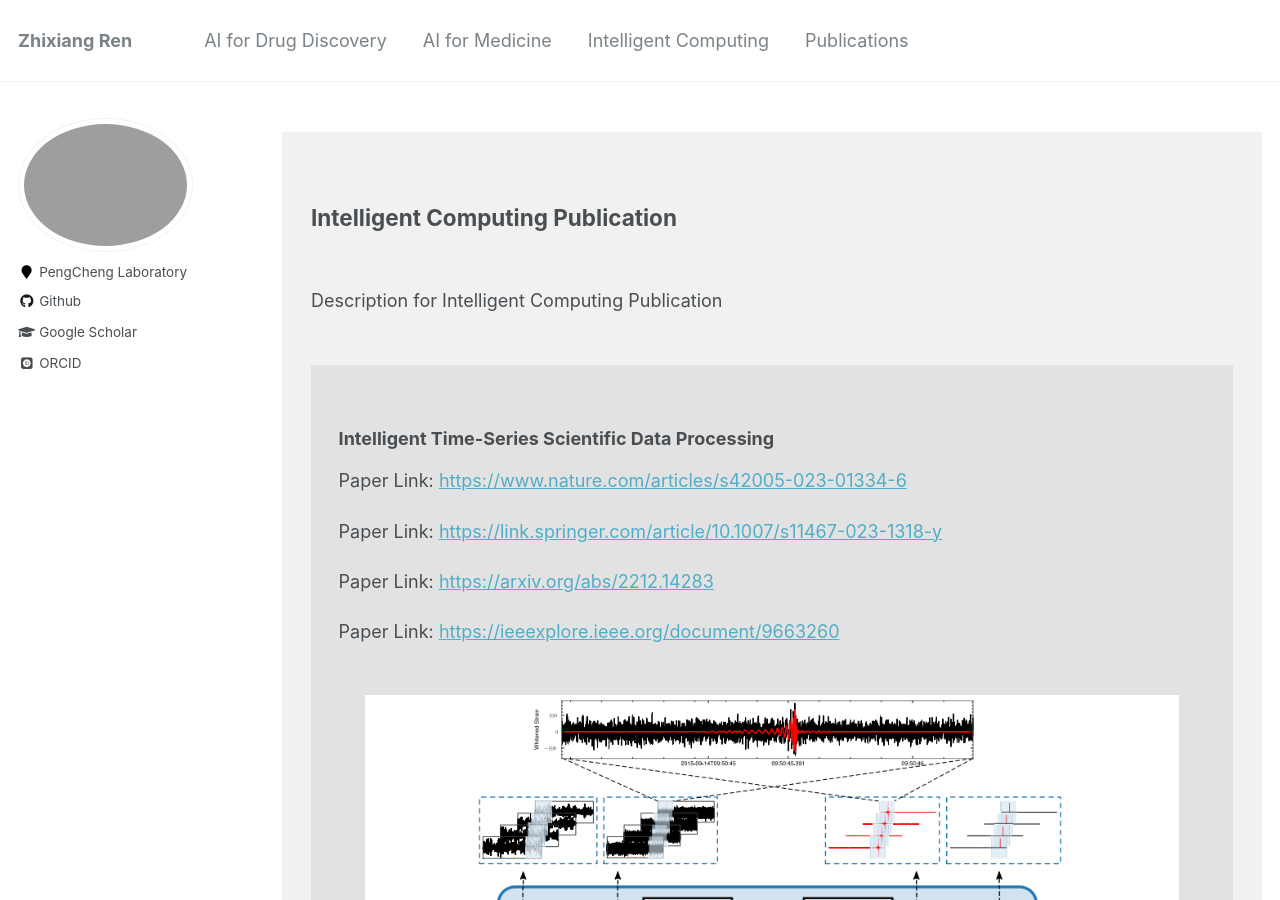
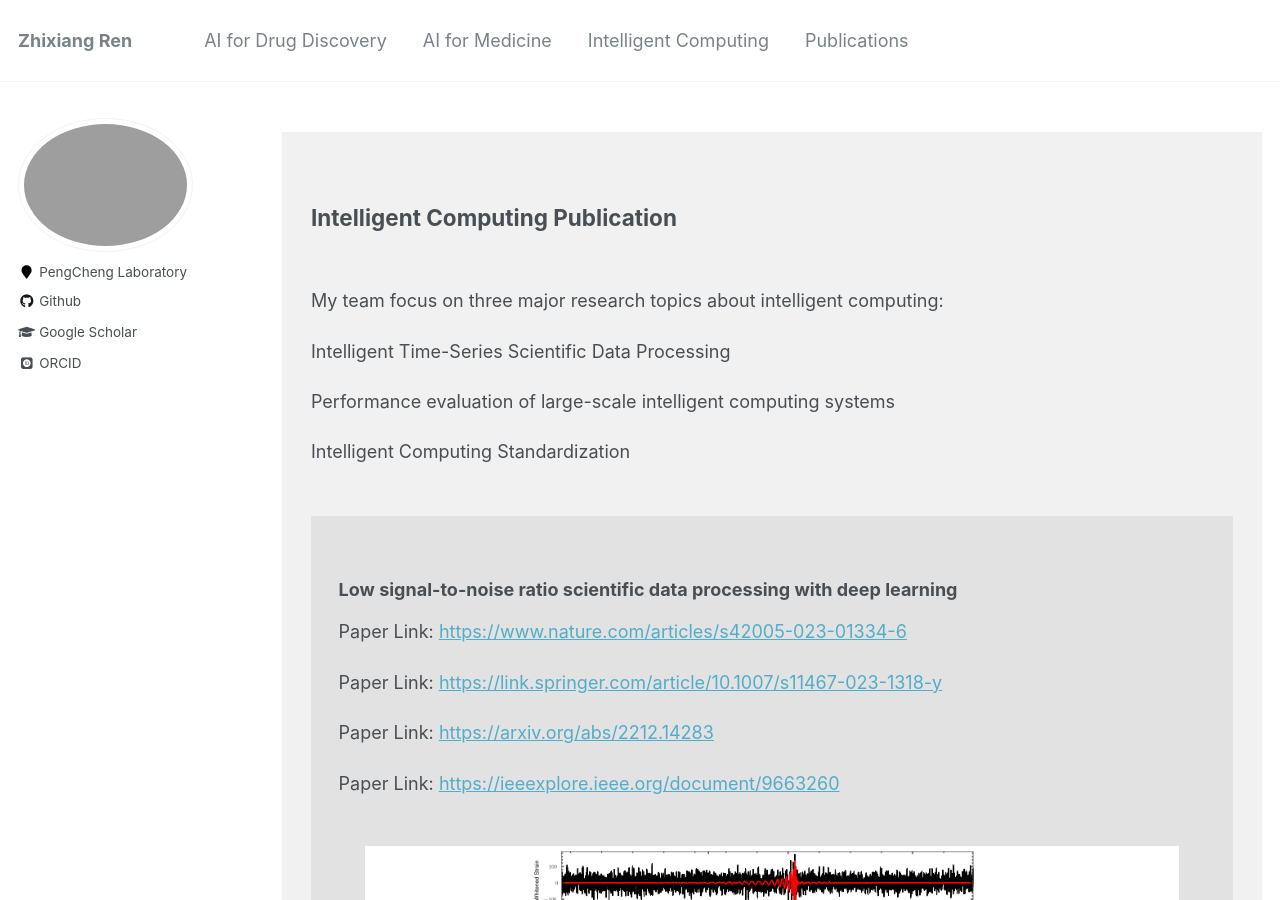
Before and after one commit to zhixiang-ren/zhixiang-ren.github.io, a Jekyll site: the page built from _pages/Intelligent_Computing.html, in a window 1280 px wide and 900 px high. Built offline with Jekyll 4.4.1, drawn with Linux system fonts in a browser that asks for light colours; some web fonts are replaced.

Commit message:
Update Intelligent_Computing.html

```diff
--- a/_pages/Intelligent_Computing.html
+++ b/_pages/Intelligent_Computing.html
@@ -10,12 +10,15 @@ author_profile: true
 </br>
 <h2>Intelligent Computing Publication</h2>
 </br>
-<p style="text-align:justify">Description for Intelligent Computing Publication</p>
+<p style="text-align:justify">My team focus on three major research topics about intelligent computing:</p>
+<p style="text-align:justify">Intelligent Time-Series Scientific Data Processing</p>
+<p style="text-align:justify">Performance evaluation of large-scale intelligent computing systems</p>
+<p style="text-align:justify">Intelligent Computing Standardization</p>
 </br>
 
 <div style="width: 100%;padding-left: 3%;padding-right: 3%;background-color: rgb(226, 226, 226);">
 </br>
-<h3>Intelligent Time-Series Scientific Data Processing</h3>
+<h3>Low signal-to-noise ratio scientific data processing with deep learning</h3>
 <p>Paper Link: <a href="https://www.nature.com/articles/s42005-023-01334-6">https://www.nature.com/articles/s42005-023-01334-6</a></p>
 <p>Paper Link: <a href="https://link.springer.com/article/10.1007/s11467-023-1318-y">https://link.springer.com/article/10.1007/s11467-023-1318-y</a></p>
 <p>Paper Link: <a href="https://arxiv.org/abs/2212.14283">https://arxiv.org/abs/2212.14283</a></p>
```
